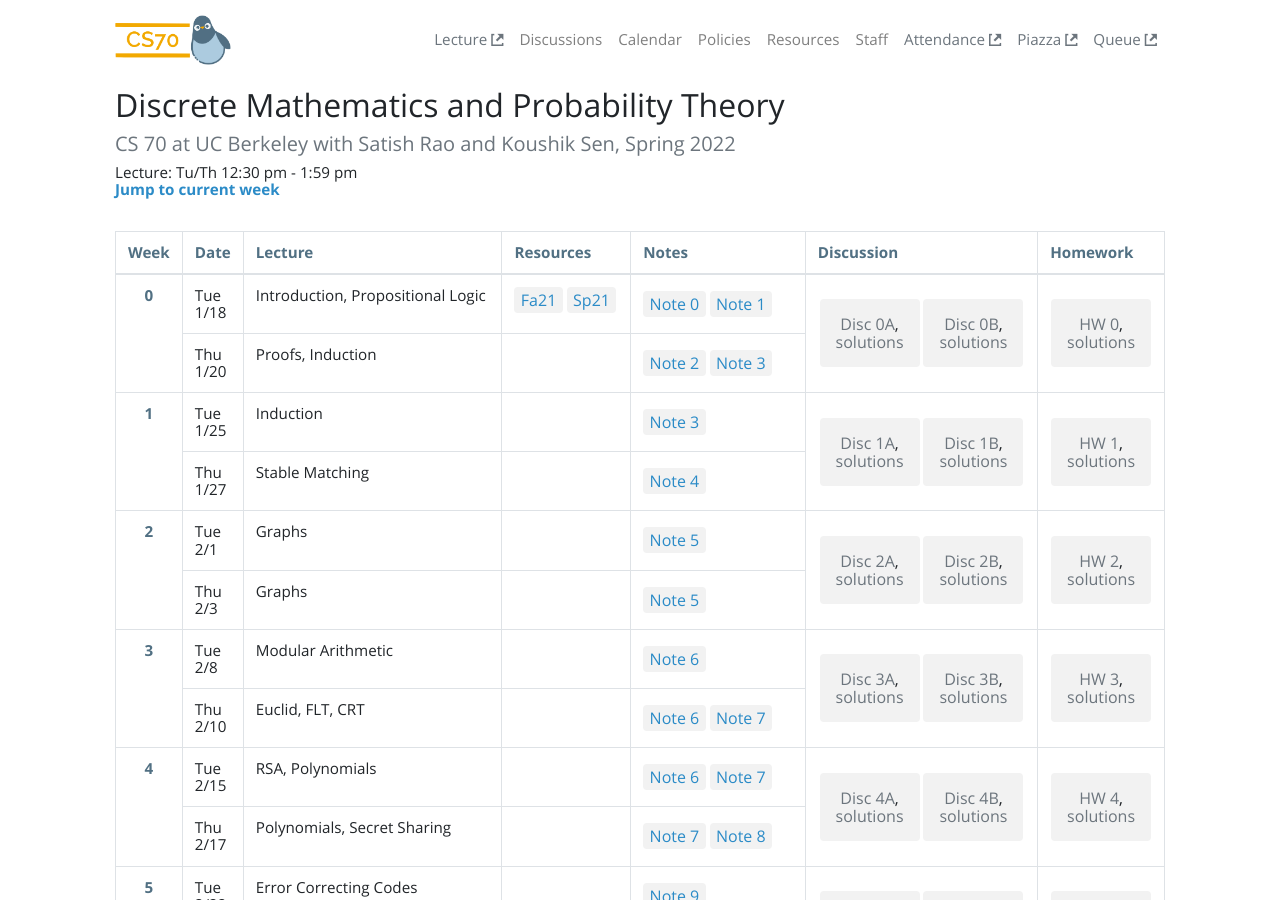
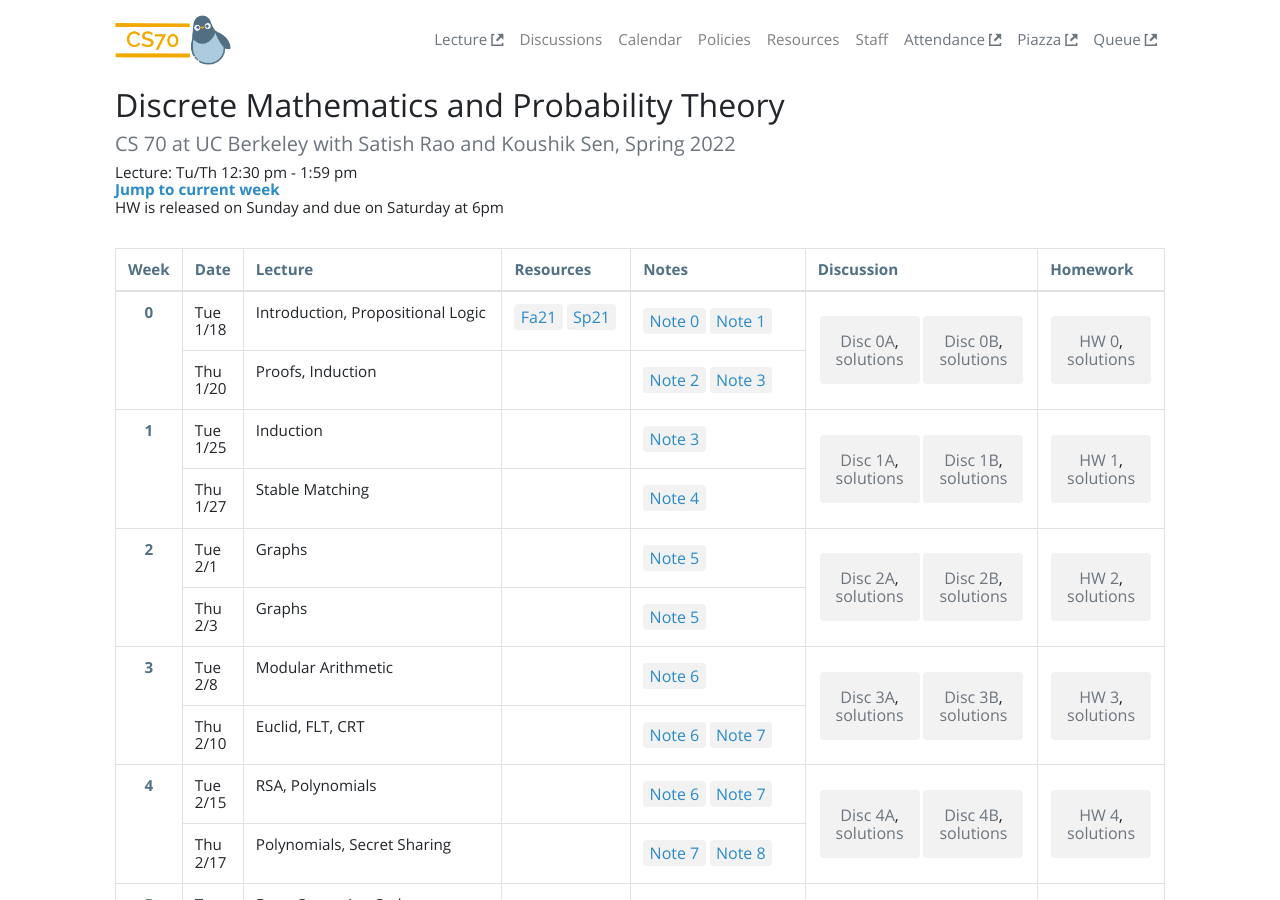
Before and after one commit to tsgoten/cs70-website, a Jekyll site: the page built from index.html, in a window 1280 px wide and 900 px high. Built offline with Jekyll 4.4.1, drawn with Linux system fonts in a browser that asks for light colours.

Commit message:
added when hw is due

```diff
--- a/index.html
+++ b/index.html
@@ -12,7 +12,9 @@ title: Home
     CS 70 at UC Berkeley with Satish Rao and Koushik Sen, Spring 2022
 </h4>
 <p>Lecture: Tu/Th 12:30 pm - 1:59 pm<br/>
-<a href="#week0"><b>Jump to current week</b></a>
+<a href="#week0"><b>Jump to current week</b></a><br/>
+HW is released on Sunday and due on Saturday at 6pm
+
 
 <div class="table-responsive py-3">
 <table class="table table-bordered" >
```
